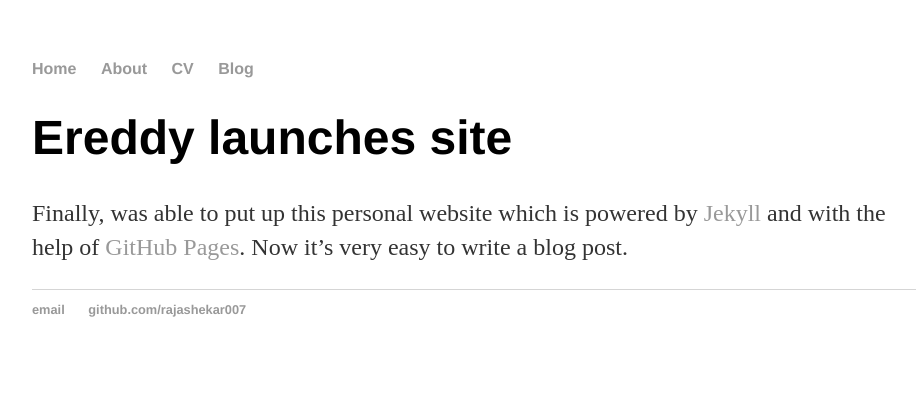
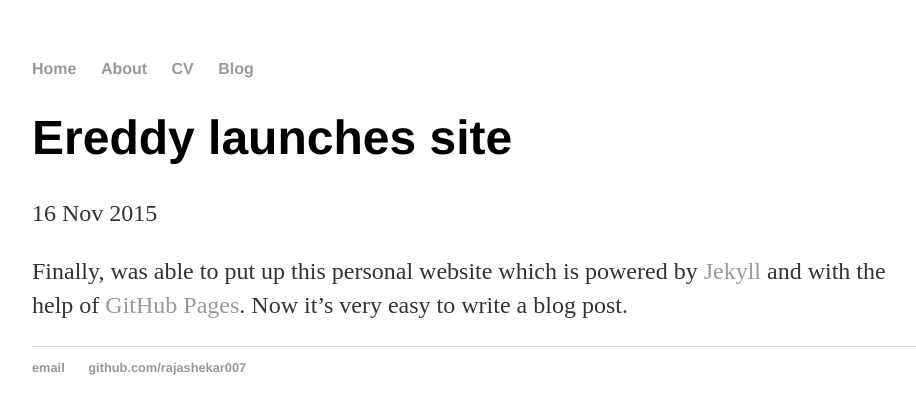
Before and after one commit to rajashekar007/rajashekar007.github.io, a Jekyll site: the page built from _posts/2015-11-16-reddy-site-launched.md, in a window 1280 px wide. Shown: the top 414 px of the page, without its empty margins (160-1076 px from the left). Built offline with Jekyll 4.4.1, drawn with Linux system fonts in a browser that asks for light colours.

Commit message:
Update post.html
correct typo from page.data to page.date

```diff
--- a/_layouts/post.html
+++ b/_layouts/post.html
@@ -2,7 +2,7 @@
 layout: default
 ---
 <h1> {{ page.title }}</h1>
-<p class="meta">{{ page.data | date_to_string }}</p>
+<p class="meta">{{ page.date | date_to_string }}</p>
 
 <div class="post">
   {{ content }}
```
